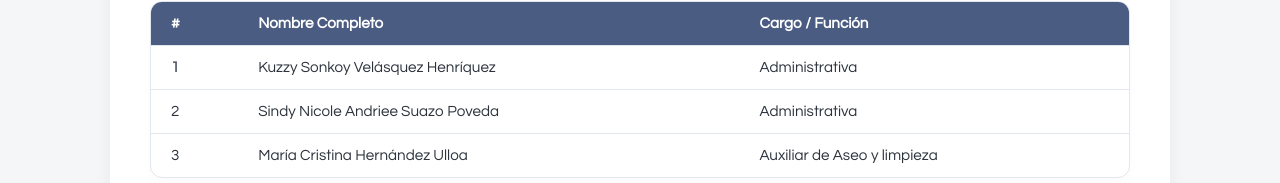
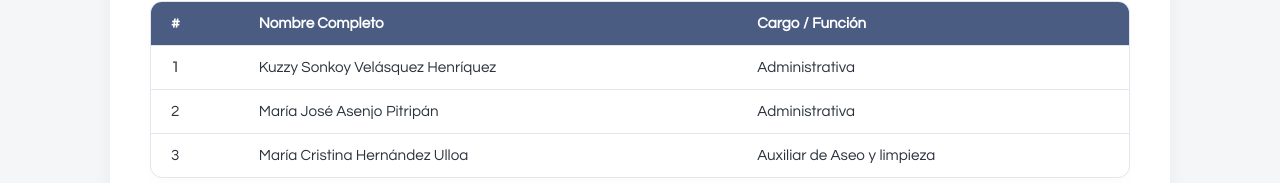
Before and after one commit to julianalarcon08/Notar-a-Futrono, a plain HTML site: page transparencia-personal.html in a window 1280 px wide. Shown: the part 512-695 px from the top of the page. Drawn offline with nearby package versions, Linux system fonts and the light colour scheme; a web font is replaced by a local one.

Commit message:
13/11 16:21

```diff
--- a/transparencia-personal.html
+++ b/transparencia-personal.html
@@ -108,7 +108,7 @@
                             <!-- Miembro 2 -->
                             <tr>
                                 <td data-label="#">2</td>
-                                <td data-label="Nombre Completo">Sindy Nicole Andriee Suazo Poveda</td>
+                                <td data-label="Nombre Completo">María José Asenjo Pitripán</td>
                                 <td data-label="Cargo / Función">Administrativa</td>
                             </tr>
 
```
